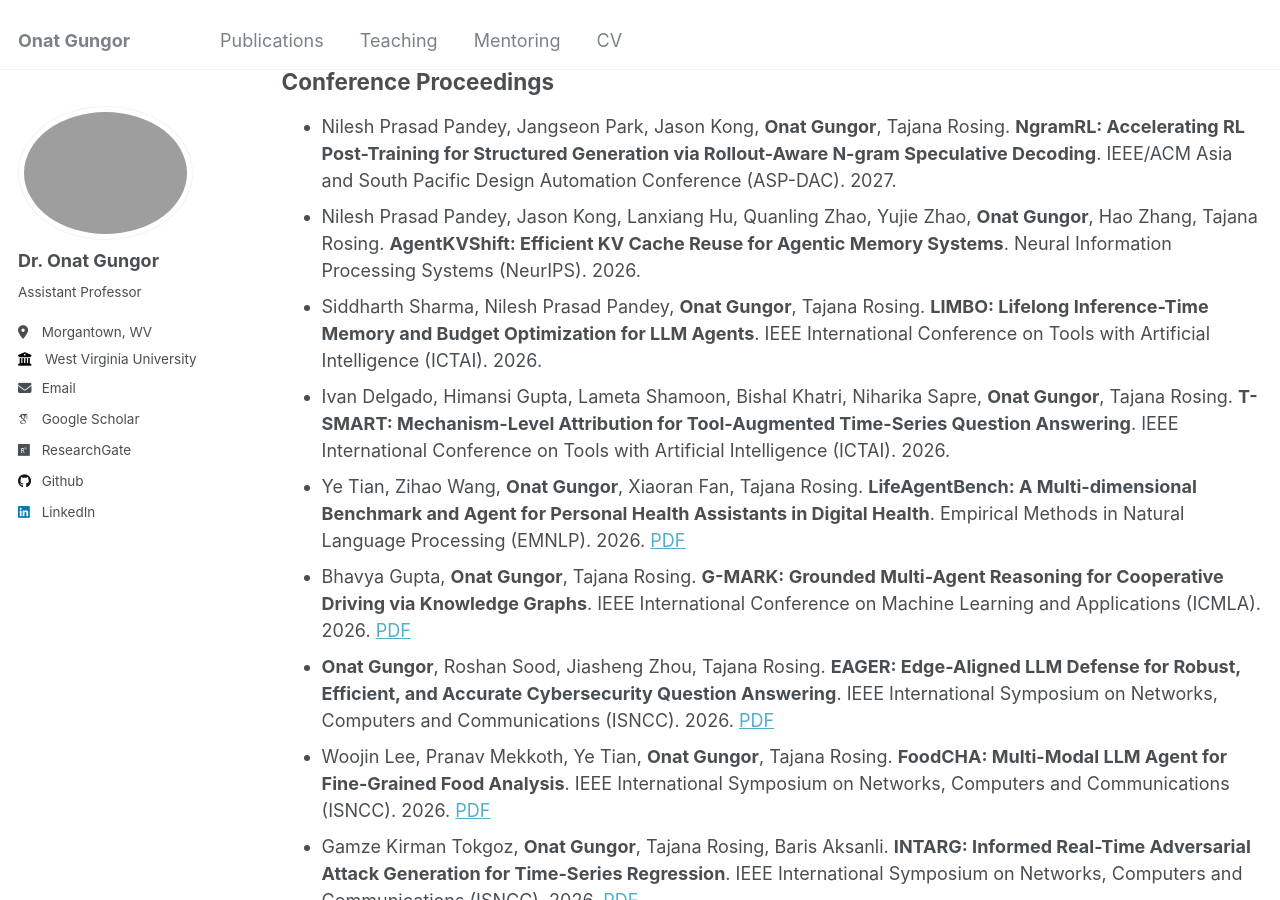
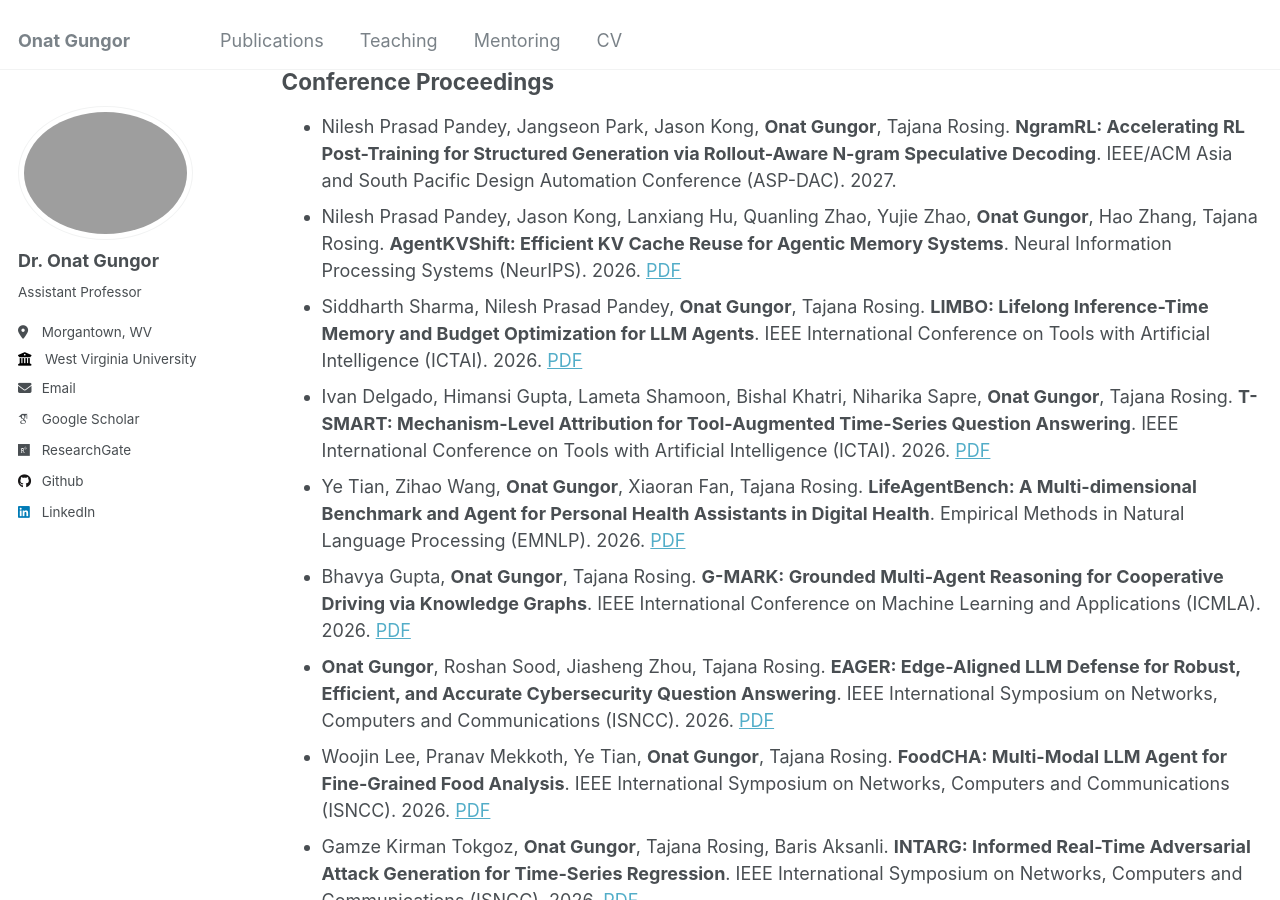
Before and after one commit to onatucsd/onatucsd.github.io, a Jekyll site: the page built from _pages/publications.md, in a window 1280 px wide and 900 px high, scrolled down 750 px. Built offline with Jekyll 4.4.1, drawn with Linux system fonts in a browser that asks for light colours; some web fonts are replaced.

Commit message:
Update publications.md

```diff
--- a/_pages/publications.md
+++ b/_pages/publications.md
@@ -19,10 +19,10 @@ author_profile: true
 ## Conference Proceedings
 * Nilesh Prasad Pandey, Jangseon Park, Jason Kong, **Onat Gungor**, Tajana Rosing. **NgramRL: Accelerating RL Post-Training for Structured
 Generation via Rollout-Aware N-gram Speculative Decoding**. IEEE/ACM Asia and South Pacific Design Automation Conference (ASP-DAC). 2027.
-* Nilesh Prasad Pandey, Jason Kong, Lanxiang Hu, Quanling Zhao, Yujie Zhao, **Onat Gungor**, Hao Zhang, Tajana Rosing. **AgentKVShift: Efficient KV Cache Reuse for Agentic Memory Systems**. Neural Information Processing Systems (NeurIPS). 2026.
-* Siddharth Sharma, Nilesh Prasad Pandey, **Onat Gungor**, Tajana Rosing. **LIMBO: Lifelong Inference-Time Memory and Budget Optimization for LLM Agents**. IEEE International Conference on Tools with Artificial Intelligence (ICTAI). 2026.
+* Nilesh Prasad Pandey, Jason Kong, Lanxiang Hu, Quanling Zhao, Yujie Zhao, **Onat Gungor**, Hao Zhang, Tajana Rosing. **AgentKVShift: Efficient KV Cache Reuse for Agentic Memory Systems**. Neural Information Processing Systems (NeurIPS). 2026. [PDF](https://arxiv.org/abs/2607.21604)
+* Siddharth Sharma, Nilesh Prasad Pandey, **Onat Gungor**, Tajana Rosing. **LIMBO: Lifelong Inference-Time Memory and Budget Optimization for LLM Agents**. IEEE International Conference on Tools with Artificial Intelligence (ICTAI). 2026. [PDF](https://arxiv.org/abs/2609.14138)
 * Ivan Delgado, Himansi Gupta, Lameta Shamoon, Bishal Khatri, Niharika Sapre, **Onat Gungor**, Tajana Rosing. **T-SMART: Mechanism-Level Attribution for
-Tool-Augmented Time-Series Question Answering**. IEEE International Conference on Tools with Artificial Intelligence (ICTAI). 2026.
+Tool-Augmented Time-Series Question Answering**. IEEE International Conference on Tools with Artificial Intelligence (ICTAI). 2026. [PDF](https://arxiv.org/abs/2609.14142)
 * Ye Tian, Zihao Wang, **Onat Gungor**, Xiaoran Fan, Tajana Rosing. **LifeAgentBench: A Multi-dimensional Benchmark and Agent for Personal Health Assistants in Digital Health**. Empirical Methods in Natural Language Processing (EMNLP). 2026. [PDF](https://arxiv.org/abs/2601.13880)
 * Bhavya Gupta, **Onat Gungor**, Tajana Rosing. **G-MARK: Grounded Multi-Agent Reasoning for Cooperative Driving via Knowledge Graphs**. IEEE International Conference on Machine Learning and Applications (ICMLA). 2026. [PDF](https://arxiv.org/pdf/2608.19964)
 * **Onat Gungor**, Roshan Sood, Jiasheng Zhou, Tajana Rosing. **EAGER: Edge-Aligned LLM Defense for Robust, Efficient, and Accurate Cybersecurity Question Answering**. IEEE International Symposium on Networks, Computers and Communications (ISNCC). 2026. [PDF](https://arxiv.org/pdf/2511.19523)
```
